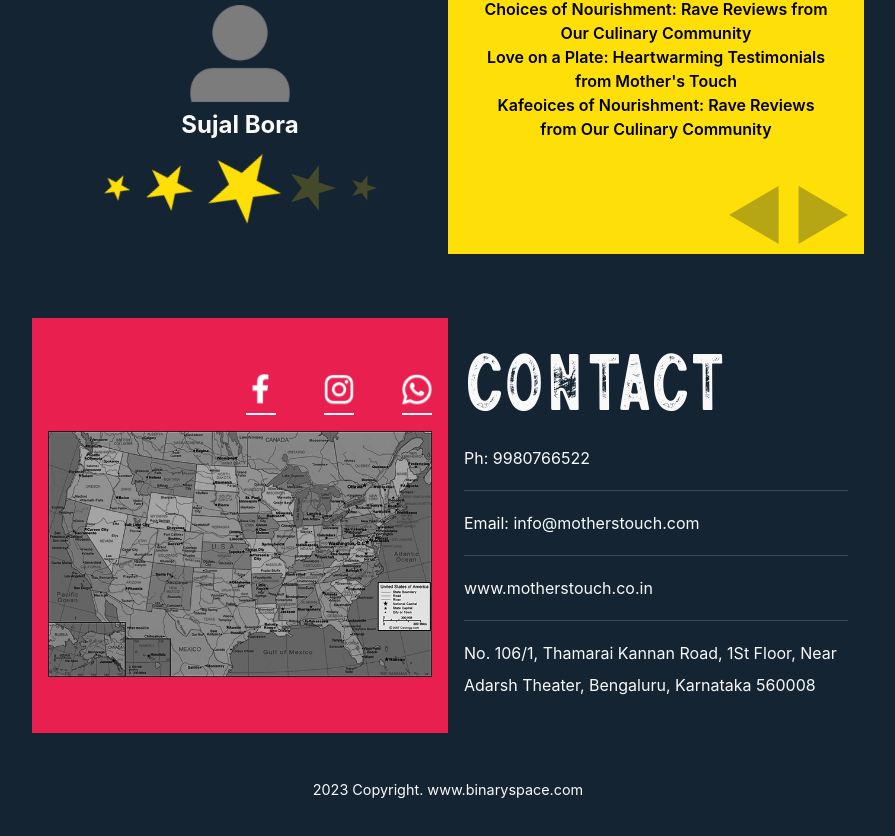
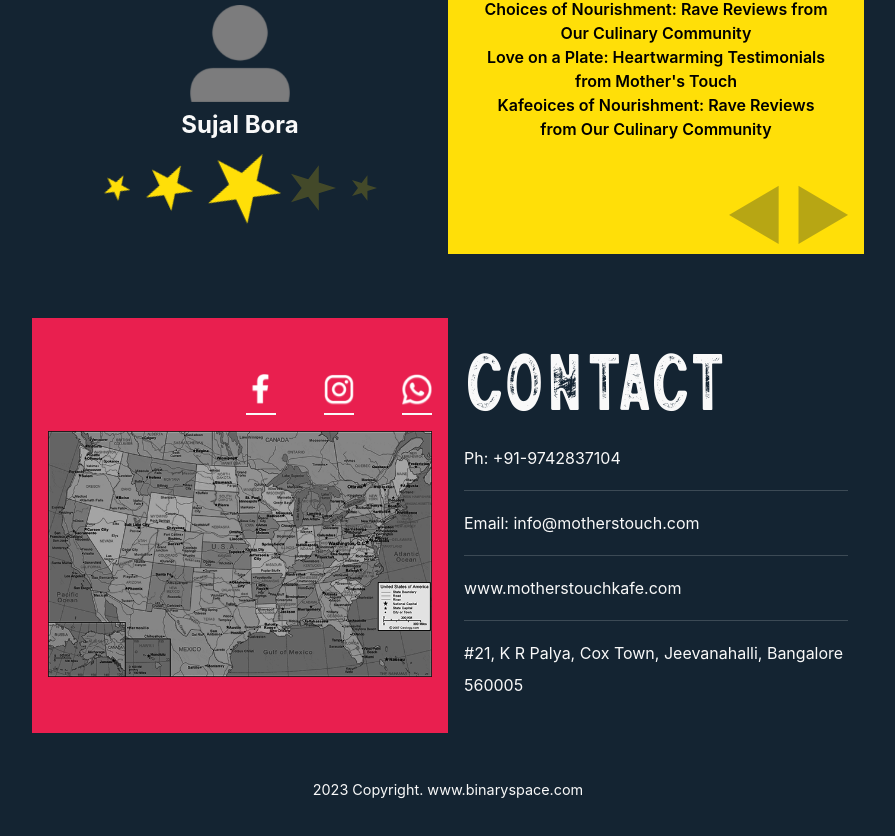
Before and after one commit to anuips07/Mothers-Touch-Kafe, a React (Create React App) app: page / in a window 1280 px wide. Shown: the part 726-1562 px from the top of the page, without its empty margins (192-1087 px from the left). Built offline with nearby package versions, Linux system fonts and the light colour scheme.

Commit message:
contact details updated

```diff
--- a/src/App.js
+++ b/src/App.js
@@ -13,7 +13,7 @@ export default function App() {
   const [serviceInfo, setServiceInfo] = useState(null);
 
   const chatWhatsapp = () => {
-    window.open("https://wa.me/919916174872?text=Hi", "_blank", "noreferrer");
+    window.open("https://wa.me/919742837104?text=Hi", "_blank", "noreferrer");
   };
 
   useEffect(() => {
--- a/src/components/Common/Contact/Contact.js
+++ b/src/components/Common/Contact/Contact.js
@@ -27,10 +27,10 @@ const Contact = forwardRef((props, ref) => {
         <h1>Contact</h1>
 
         <div className="contact-info">
-          <p>Ph: 9980766522</p>
+          <p>Ph: +91-9742837104</p>
           <p>Email: info@motherstouch.com</p>
-          <p>www.motherstouch.co.in</p>
-          <p>No. 106/1, Thamarai Kannan Road, 1St Floor, Near Adarsh Theater, Bengaluru, Karnataka 560008</p>
+          <p>www.motherstouchkafe.com</p>
+          <p>#21, K R Palya, Cox Town, Jeevanahalli, Bangalore 560005</p>
         </div>
       </div>
     </div>
```
